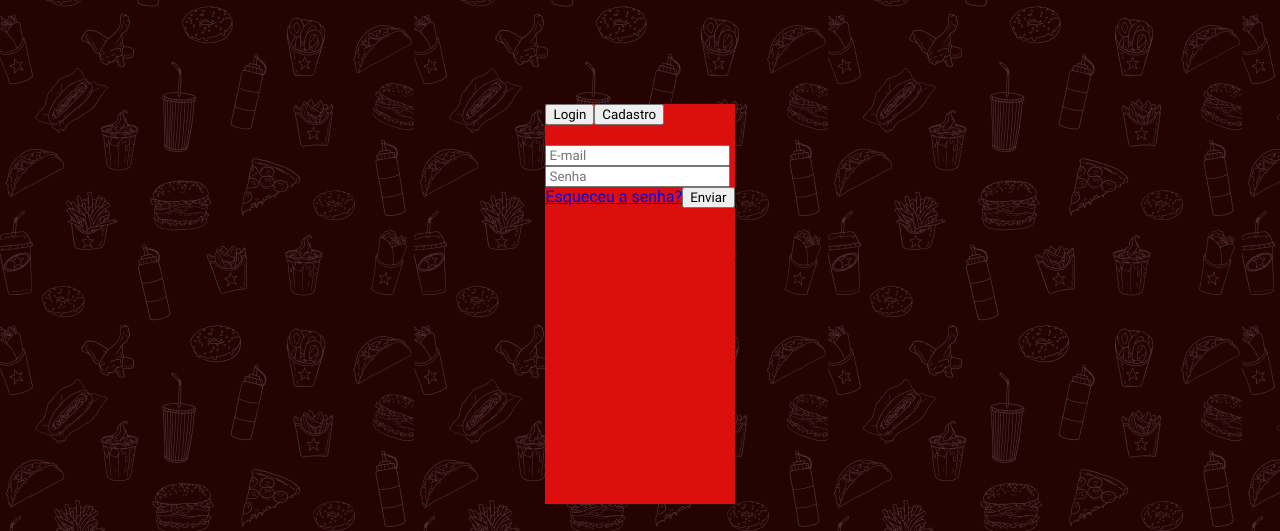
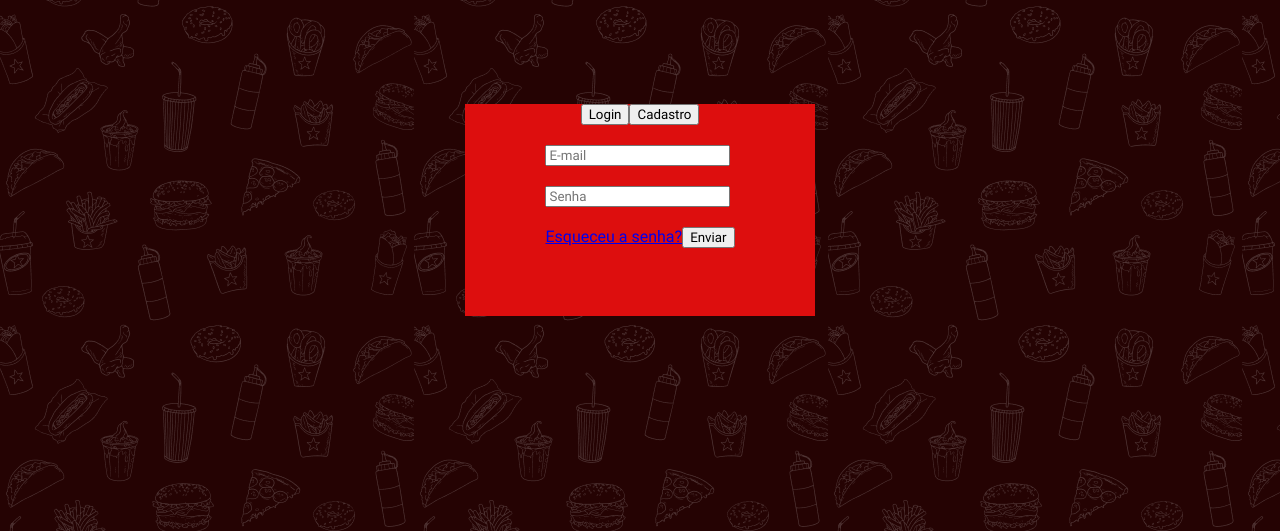
Before and after one commit to JCDantas/hburger, a website: page index.html in a window 1280 px wide. Shown: the part 269-800 px from the top of the page. Drawn offline with Linux system fonts and the light colour scheme.

Commit message:
Atualização

```diff
--- a/assets/sass/default.scss
+++ b/assets/sass/default.scss
@@ -15,7 +15,4 @@ body {
     flex-direction: column;
     background-color: var(--red-1);
     background-image: url('../images/clipboard-backgrond-mobile.png');
-    > main {
-        min-height: calc(100vh - 400px);
-    }
 }
--- a/assets/sass/home.scss
+++ b/assets/sass/home.scss
@@ -3,8 +3,19 @@
     .registration {
         flex-direction: column;
         background-color: var(--red-0);
+        width: 350px;
+        height: 212px;
+        align-items: center;
         .actions {
             margin-bottom: 20px;
         }
+        .field {
+            .email {
+                margin-bottom: 20px;
+            }
+            .password {
+                margin-bottom: 20px;
+            }
+        }
     }
 }
--- a/index.html
+++ b/index.html
@@ -39,12 +39,12 @@
                 <button type="button">Cadastro</button>
             </div>
 
-            <form>
-                <div class="field">
+            <form class="field">
+                <div class="email">
                     <input type="email" name="email" id="email" required placeholder="E-mail"/>
                 </div>
 
-                <div class="field">
+                <div class="password">
                     <input type="password" name="password" id="password" required placeholder="Senha"/>
                 </div>
 
```
Also changed, not shown: assets/css/main.css, 1 other file.
